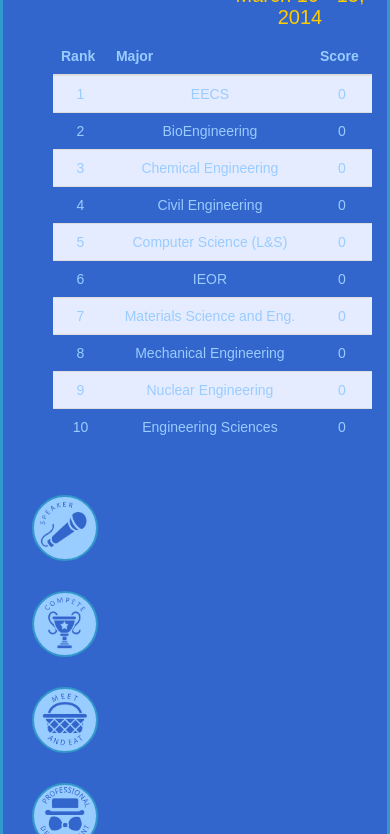
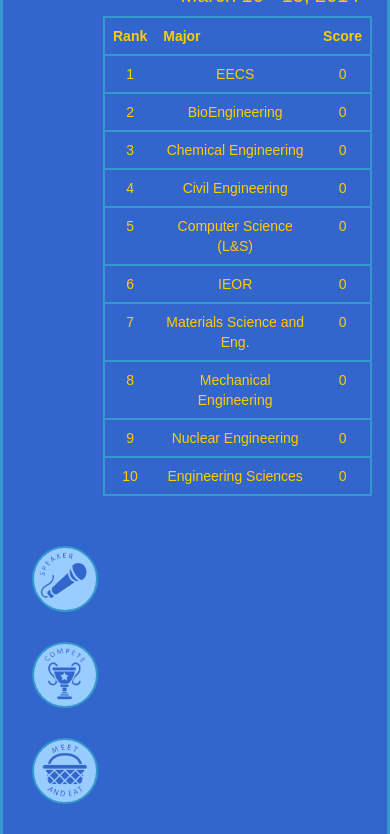
Before and after one commit to andreaowu/E_WeekMobile, a plain HTML site: page index.html in a window 390 px wide. Shown: the part 155-989 px from the top of the page. Drawn offline with nearby package versions, Linux system fonts and the light colour scheme; some packages are replaced by stand-ins of ours.

Commit message:
leaderboard inside blue

```diff
--- a/css/style.css
+++ b/css/style.css
@@ -90,8 +90,20 @@ h5 {
     background-color: #FFFFCC;
 }
 
+.table-striped {
+    border: 2px solid #3399CC;
+}
+
+.table-striped > thead > tr > th {
+    border-bottom: 2px solid #3399CC;
+}
+
+th, td, tr {
+    border-bottom: 2px solid #3399CC;
+}
+
 .table-striped > tbody > tr:nth-child(2n+1) > td, .table-striped > tbody > tr:nth-child(2n+1) > th {
-    background-color: #E6ECFF;
+    background-color: #3366CC;
 }
 
 footer {
--- a/index.html
+++ b/index.html
@@ -131,15 +131,17 @@
 
 	      <h2 id="school">UC Berkeley</h2>
               <h1 id="category">Engineers Week</h1>
-              <h3 id="eventsList" style="padding-left:210px;">March 10 - 15, 2014</h3>
+              <h3 id="eventsList"></h3>
+	      <h3 id="date" style="margin-left:150px;">March 10 - 15, 2014</h3>
 
               <div class="row">
                   <div class="col-md-2 eventTags text-center hidden-xs" ng-repeat="eventTag in eventTags | limitTo: 3">
                       <a href="#{{eventTag.link}}" onclick="iconScroll(this.href)">
-                      <img class="img-responsive img-circle" style="width:150%;height:auto" src="{{eventTag.imgUrl}}">
+                      <img class="img-responsive img-circle" style="width:150%;height:auto" src="{{eventTag.imgUrl}}"></a>
                   </div>
+
               <!-- Leaderboard -->
-              <div class="col-md-4" ng-controller="MajorListCtrl" style="padding-left:50px">
+              <div class="col-md-5" ng-controller="MajorListCtrl" style="padding-left:100px;padding-right:-100px;">
                   <table class="table table-striped">
                       <thead>
                           <tr>
@@ -156,11 +158,11 @@
                   </table>
               </div>
 
-		  <div class="col-md-2 eventTags text-center hidden-xs" ng-repeat="eventTag in eventTags | filter: {name: 'Professional Development'}">
+		  <div class="col-md-2 eventTags text-center hidden-xs" style="margin-top:-220px;margin-left:100px;" ng-repeat="eventTag in eventTags | filter: {name: 'Professional Development'}">
                       <a href="#{{eventTag.link}}" onclick="iconScroll(this.href)">
                       <img class="img-responsive img-circle" style="width:150%;height:auto" src="{{eventTag.imgUrl}}">
                   </div>
-		 <div class="col-md-2 eventTags text-center hidden-xs" ng-repeat="eventTag in eventTags | filter: {name: 'Outreach'}">
+		 <div class="col-md-2 eventTags text-center hidden-xs" style="margin-top:-220px;margin-left:325px;" ng-repeat="eventTag in eventTags | filter: {name: 'Outreach'}">
                       <a href="#{{eventTag.link}}" onclick="iconScroll(this.href)">
                       <img class="img-responsive img-circle" style="width:150%;height:auto" src="{{eventTag.imgUrl}}">
                   </div>
@@ -251,16 +253,16 @@
 	     } else {
 		if (text === "monday") {
 		    text = "Monday";
-		    activity += "Milk and Cookies - - Dean Drako Keynote<br> - - Showcase";
+		    activity += "Milk and Cookies - - Dean Drako Keynote - - Showcase";
 	     	} else if (text === "tuesday") {
 		    text = "Tuesday";
-		    activity += "Breakfast - - Puzzle Hunt<br>&nbsp - - Innovations Talk";
+		    activity += "Breakfast - - Puzzle Hunt - - Innovations Talk";
 	     	} else if (text === "wednesday") {
 		    text = "Wednesday";
 		    activity += "Breakfast - - Networking";
 		} else if (text === "thursday") {
 		    text = "Thursday";
-		    activity += "Duct Taping - - Design & Build<br>&nbsp - - Closing Remarks";
+		    activity += "Duct Taping - - Design & Build - - Closing Remarks";
 		} else if (text === "friday") {
 		    text = "Friday";
 		    activity += "Carnival - - Casino Night";
@@ -272,8 +274,10 @@
          $('html,body').animate({
 		scrollTop: $('#schedule').offset().top - 100});
 	 document.getElementById("school").innerHTML = "<br>";
+	 document.getElementById("date").innerHTML = "";
 	 document.getElementById("category").innerHTML = text;
 	 document.getElementById("eventsList").innerHTML = activity + "</h3>";
+
 	 };
 
       </script>
```
Also changed, not shown: 1 other file.
